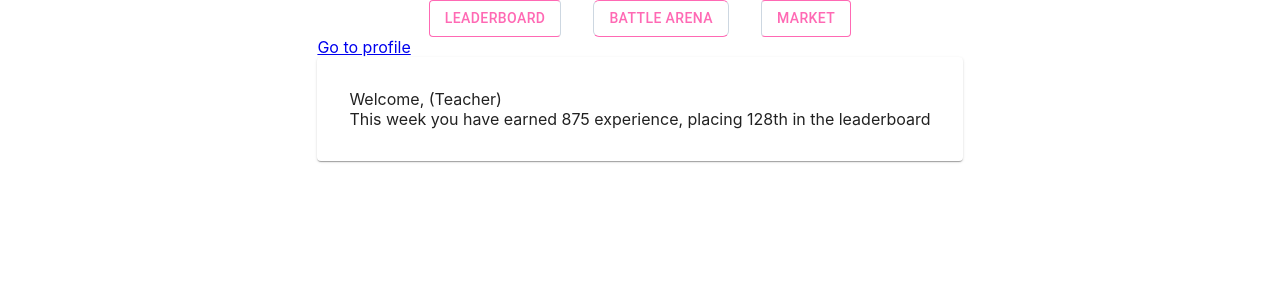
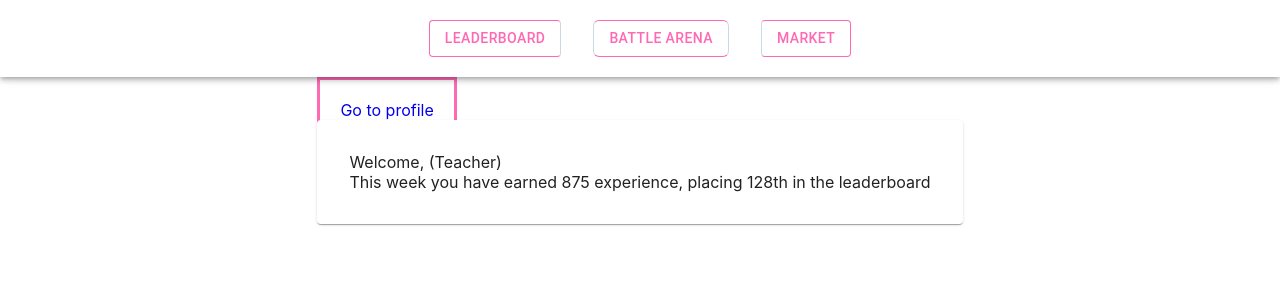
Before and after one commit to hackathon-mission/eduventure-frontend, a React (Create React App) app: page / in a window 1280 px wide. Shown: the top 300 px of the page. Built offline with nearby package versions, Linux system fonts and the light colour scheme.

Commit message:
added some styles

```diff
--- a/src/components/header/Navbar.tsx
+++ b/src/components/header/Navbar.tsx
@@ -1,7 +1,6 @@
-import { Button, ThemeProvider } from "@mui/material";
+import { AppBar, Button, ThemeProvider } from "@mui/material";
 import ButtonGroup from "@mui/joy/ButtonGroup";
 import { theme } from "../../data/theme";
-
 interface ButtonData {
     label: string;
     url: string;
@@ -14,7 +13,8 @@ export default function Navbar() {
         { label: "Market", url: "/market" },
     ];
     return (
-        <ButtonGroup sx={{justifyContent:"center"}} spacing="2rem">
+        <AppBar sx={{ backgroundColor: "white", padding: "20px" }}>
+            <ButtonGroup sx={{ justifyContent: "center" }} spacing="2rem">
                 {buttonData.map((data: ButtonData) => (
                     <Button key={data.label}
                         sx={{
@@ -28,5 +28,6 @@ export default function Navbar() {
                     </Button>
                 ))}
             </ButtonGroup>
+        </AppBar>
     );
 }
--- a/src/layouts/main.tsx
+++ b/src/layouts/main.tsx
@@ -2,18 +2,21 @@ import Navbar from "../components/header/Navbar";
 import { ReactNode } from "react";
 import { Container } from "@mui/material";
 import { display } from "@mui/system";
+import Box from "@mui/material/Box";
 interface LayoutProps {
   children: ReactNode;
 }
 const Layout: React.FC<LayoutProps> = ({ children }) => {
   return (
     <Container>
-            <div id="main-wrapper" style={{display: "flex", flexDirection: "column", alignItems:"center", height:"100vh"}}>
+      <div id="main-wrapper" style={{ display: "flex", flexDirection: "column", alignItems: "center", height: "100vh" }}>
 
-      <Navbar></Navbar>
-      <main>{children}</main>
-            </div>
-    </Container>
+        <Navbar></Navbar>
+        <Box sx={{ marginTop: "100px" }}>
+          <main>{children}</main>
+        </Box>
+      </div>
+    </Container >
   );
 };
 
--- a/src/pages/Dashboard.tsx
+++ b/src/pages/Dashboard.tsx
@@ -19,7 +19,7 @@ const Dashboard: React.FC = () => {
 
     return (
         <>
-            <Button href={"/profile/" + user?._id}>Go to profile</Button>
+            <Button style={{ padding: "20px", borderColor: "hotpink", borderStyle: "solid", textDecoration: "none" }} href={"/profile/" + user?._id}>Go to profile</Button>
             <div style={{ display: "flex", flexDirection: "column", gap: "1rem" }}>
                 {user.realname !== null ? (
                     <>
```
Lines whose indentation alone changed are shown as unchanged.
